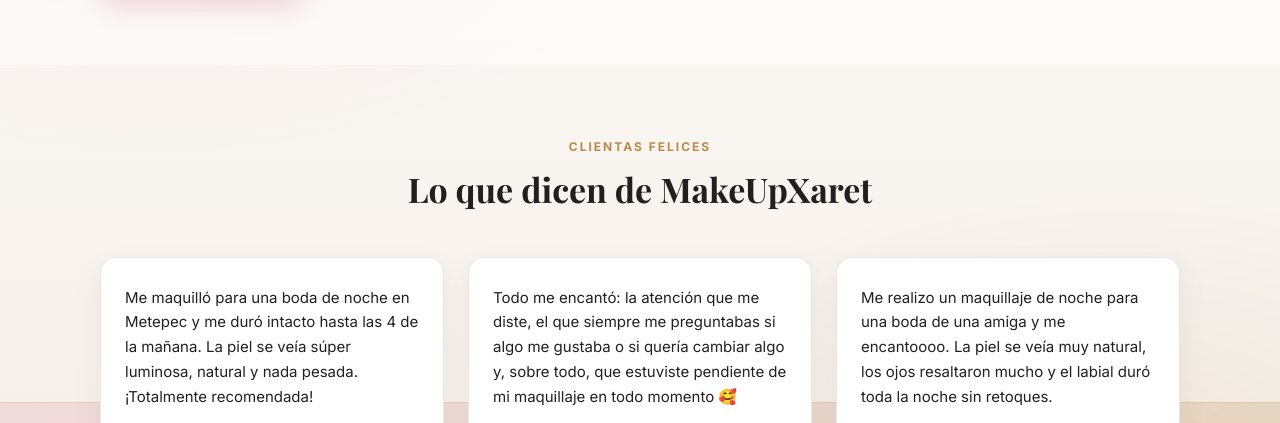
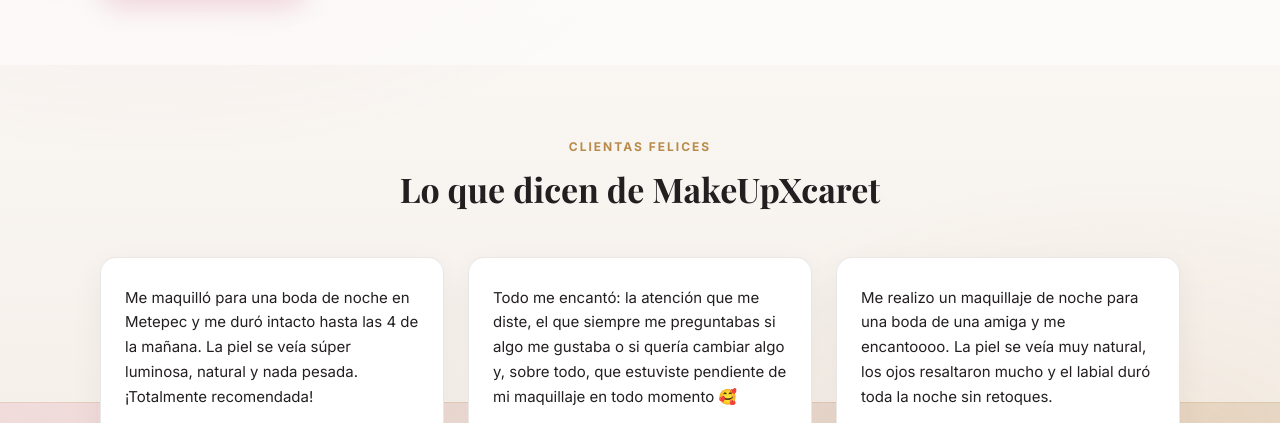
Before and after one commit to Kayling2506/Website_MakeUp_Xaret, a plain HTML site: page index.html in a window 1280 px wide. Shown: the part 3393-3816 px from the top of the page. Drawn offline with nearby package versions, Linux system fonts and the light colour scheme; a web font is replaced by a local one.

Commit message:
Update index.html

```diff
--- a/index.html
+++ b/index.html
@@ -253,7 +253,7 @@
       <div class="container">
         <div class="section-header-center">
           <span class="section-tag">Clientas felices</span>
-          <h2 id="testimonios-title" class="section-title">Lo que dicen de MakeUpXaret</h2>
+          <h2 id="testimonios-title" class="section-title">Lo que dicen de MakeUpXcaret</h2>
         </div>
 
         <div class="testimonials-cards-grid">
```
